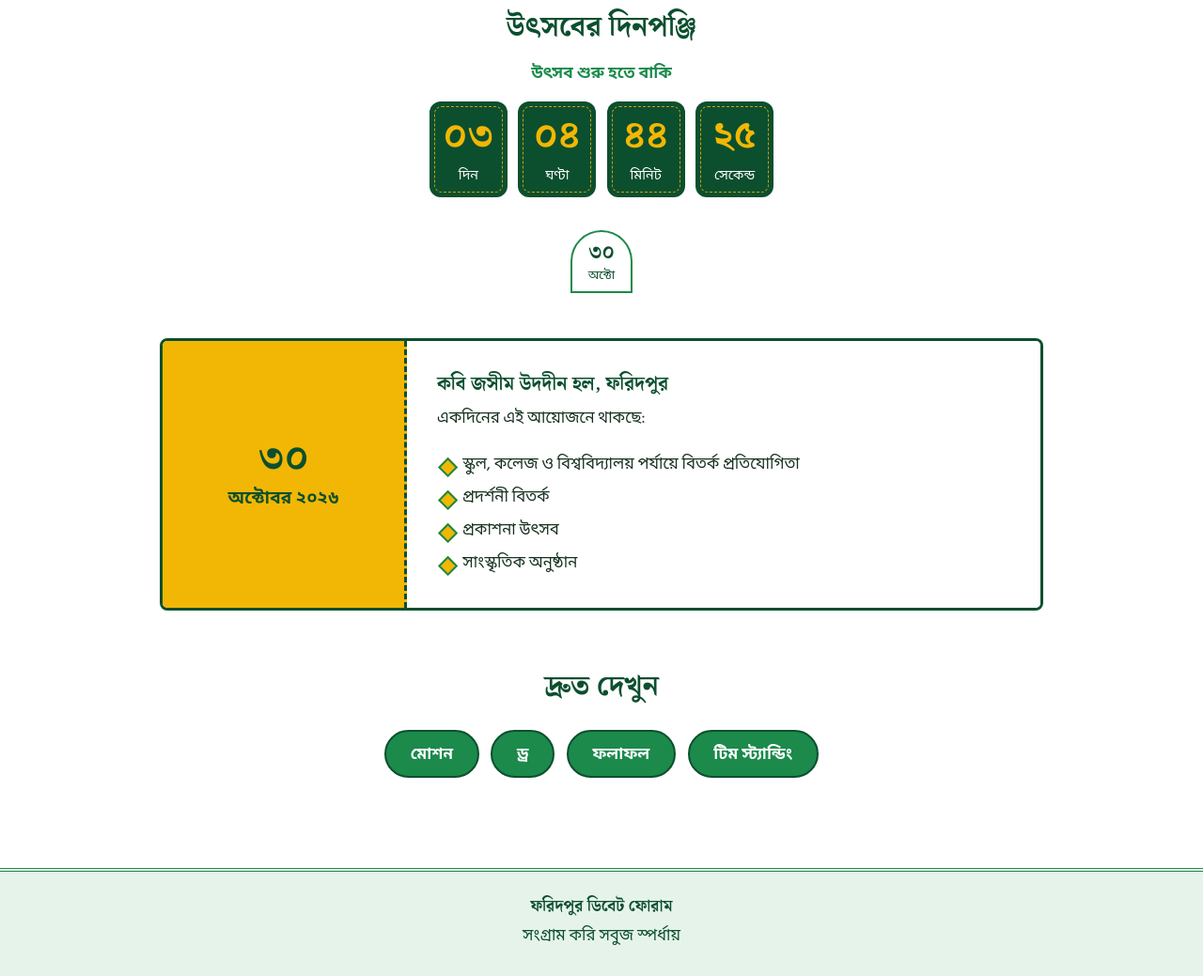
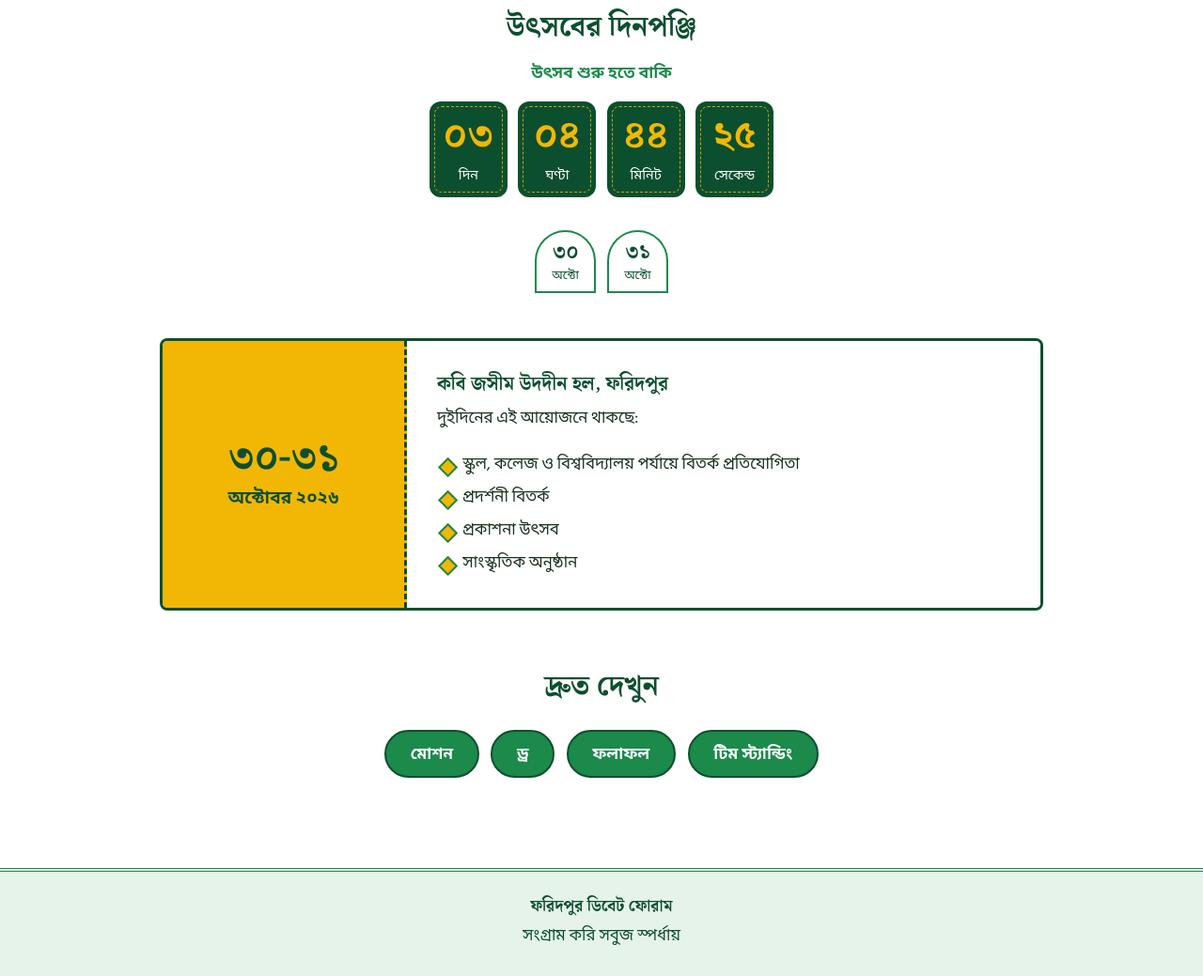
Before and after one commit to Mamunoor-Cooks/FDF14th, a plain HTML site: page index.html in a window 1280 px wide. Shown: the part 1112-2151 px from the top of the page at 94% size. Drawn offline with Linux system fonts and the light colour scheme.

Commit message:
Update index.html

```diff
--- a/index.html
+++ b/index.html
@@ -185,12 +185,12 @@ footer strong{font-family:var(--serif)}
 
   <section class="info" aria-label="উৎসবের তথ্য">
     <div class="when">
-      <span class="big">৩০</span>
+      <span class="big">৩০-৩১</span>
       <span class="month">অক্টোবর ২০২৬</span>
     </div>
     <div class="what">
       <h3>কবি জসীম উদদীন হল, ফরিদপুর</h3>
-      <p>একদিনের এই আয়োজনে থাকছে:</p>
+      <p>দুইদিনের এই আয়োজনে থাকছে:</p>
       <ul>
         <li>স্কুল, কলেজ ও বিশ্ববিদ্যালয় পর্যায়ে বিতর্ক প্রতিযোগিতা</li>
         <li>প্রদর্শনী বিতর্ক</li>
@@ -220,11 +220,11 @@ footer strong{font-family:var(--serif)}
 <script>
 (function () {
   // ===== সময় বদলাতে শুধু এই দুই লাইন বদলান (ঢাকার সময়, +06:00) =====
-  var STARTS = new Date("2026-10-30T09:00:00+06:00");   // উৎসব শুরু
-  var ENDS   = new Date("2026-10-30T21:00:00+06:00");   // উৎসব শেষ
+  var STARTS = new Date("2026-10-30T09:00:00+06:00");   // উৎসব শুরু (৩০ অক্টোবর)
+  var ENDS   = new Date("2026-10-31T21:00:00+06:00");   // উৎসব শেষ (৩১ অক্টোবর)
   // ==================================================================
 
-  var FIRST_DAY = 30, TOTAL = 1;   // দিনপঞ্জির ঘর: ৩০ অক্টোবর
+  var FIRST_DAY = 30, TOTAL = 2;   // দিনপঞ্জির ঘর: ৩০ ও ৩১ অক্টোবর
   var digits = "০১২৩৪৫৬৭৮৯";
   function bn(n) { return String(n).replace(/\d/g, function (d) { return digits[d]; }); }
   function two(n) { return bn(n < 10 ? "0" + n : n); }
```
